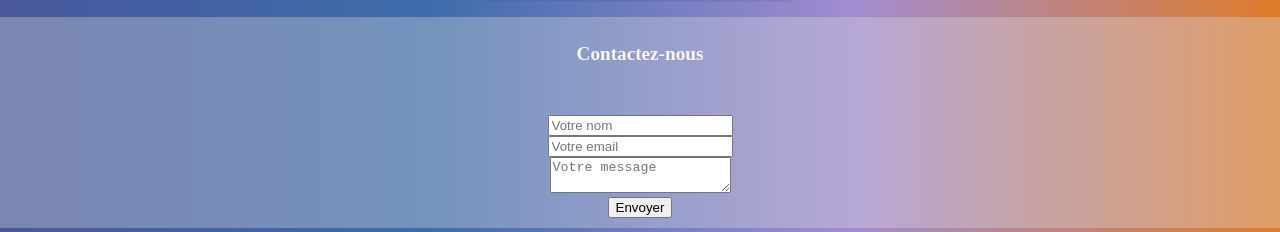
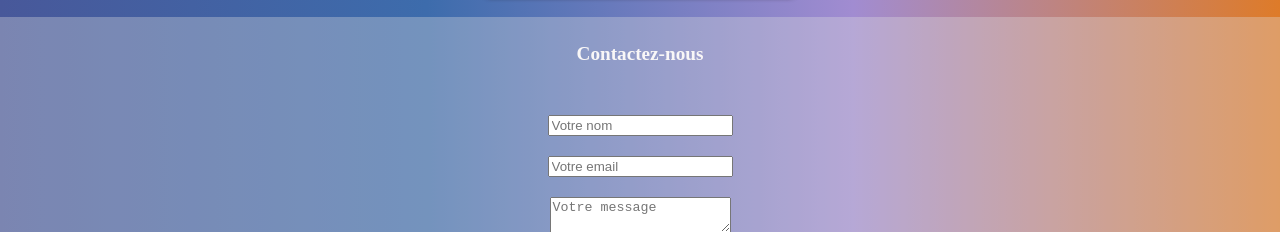
Before and after one commit to jawad-zafari/voyage, a plain HTML site: page index.html in a window 1280 px wide. Shown: the part 1700-1932 px from the top of the page. Drawn offline with Linux system fonts and the light colour scheme.

Commit message:
.form-group

```diff
--- a/css/style.css
+++ b/css/style.css
@@ -159,3 +159,6 @@ form { text-align: center;
     margin: 0 auto;
     border-radius: 5px;
 }
+.form-group {
+    margin-bottom: 20px;
+}
```
